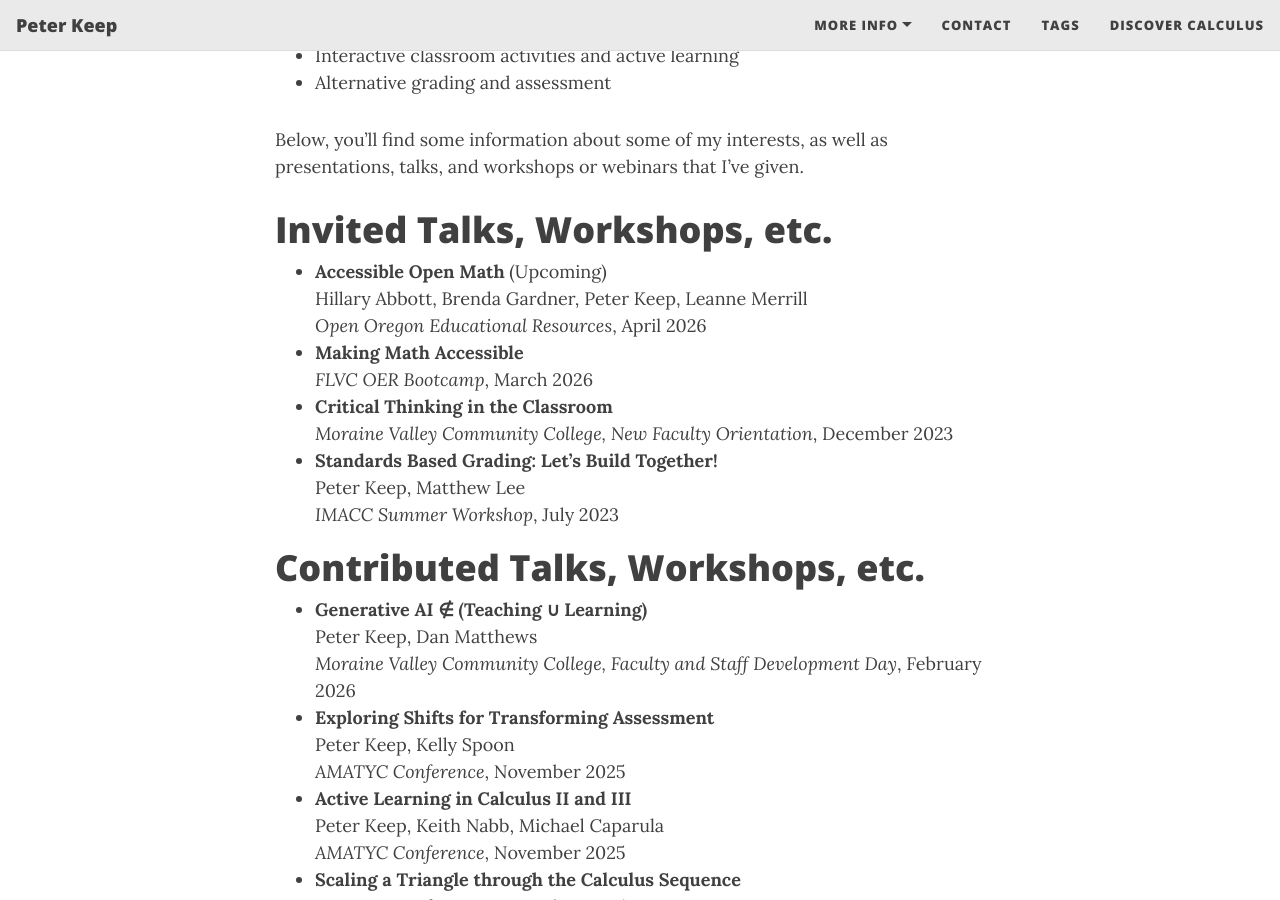
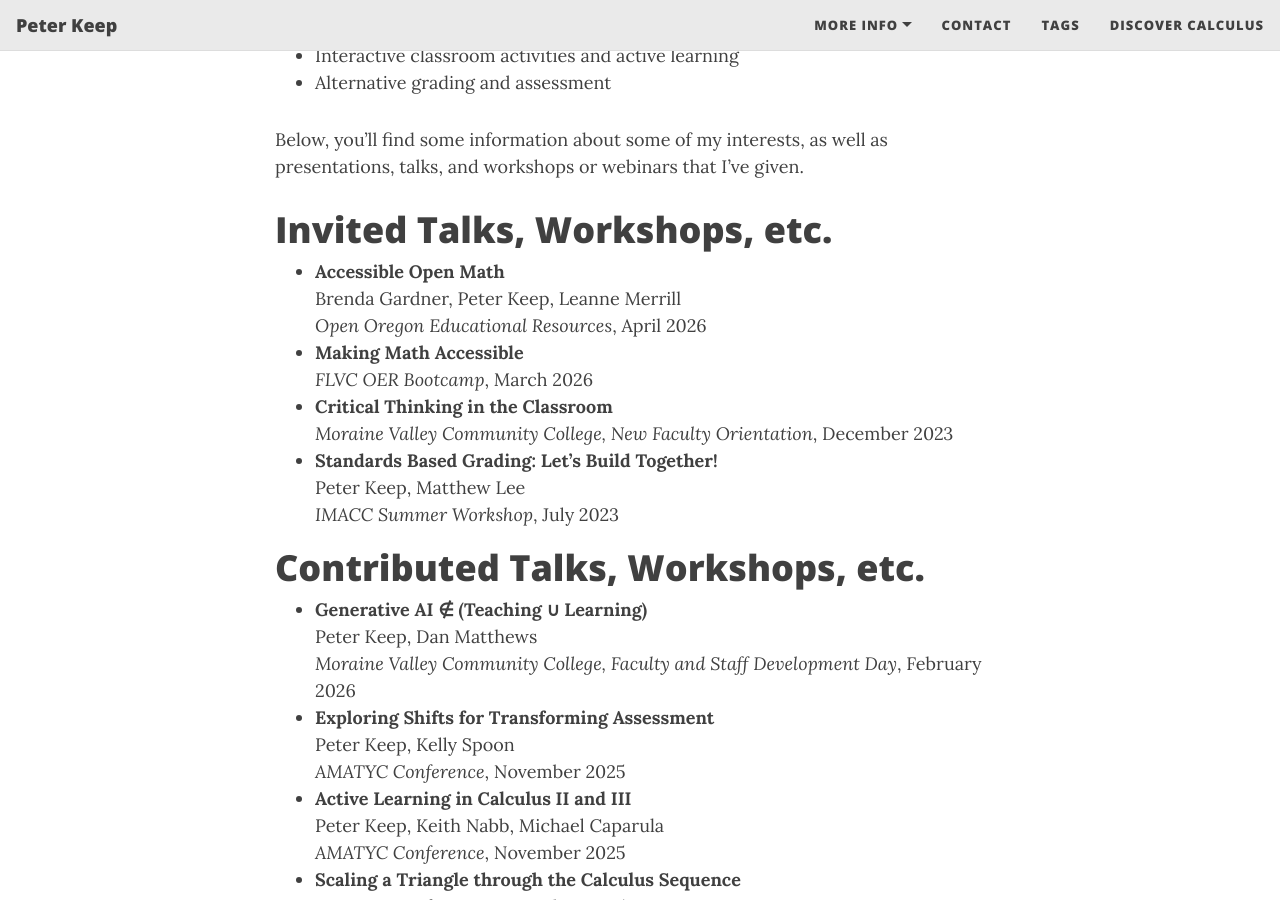
Before and after one commit to peterkeep/peterkeep.github.io, a Jekyll site: the page built from talks.md, in a window 1280 px wide and 900 px high, scrolled down 708 px. Built offline with Jekyll 4.4.1, drawn with Linux system fonts in a browser that asks for light colours.

Commit message:
Update panel

```diff
--- a/talks.md
+++ b/talks.md
@@ -17,8 +17,8 @@ Below, you'll find some information about some of my interests, as well as prese
 
 # Invited Talks, Workshops, etc.
 
-* **Accessible Open Math** (Upcoming)\\
-Hillary Abbott, Brenda Gardner, Peter Keep, Leanne Merrill\\
+* **Accessible Open Math**\\
+Brenda Gardner, Peter Keep, Leanne Merrill\\
 *Open Oregon Educational Resources*, April 2026
 * **Making Math Accessible**\\
 *FLVC OER Bootcamp*, March 2026
```
